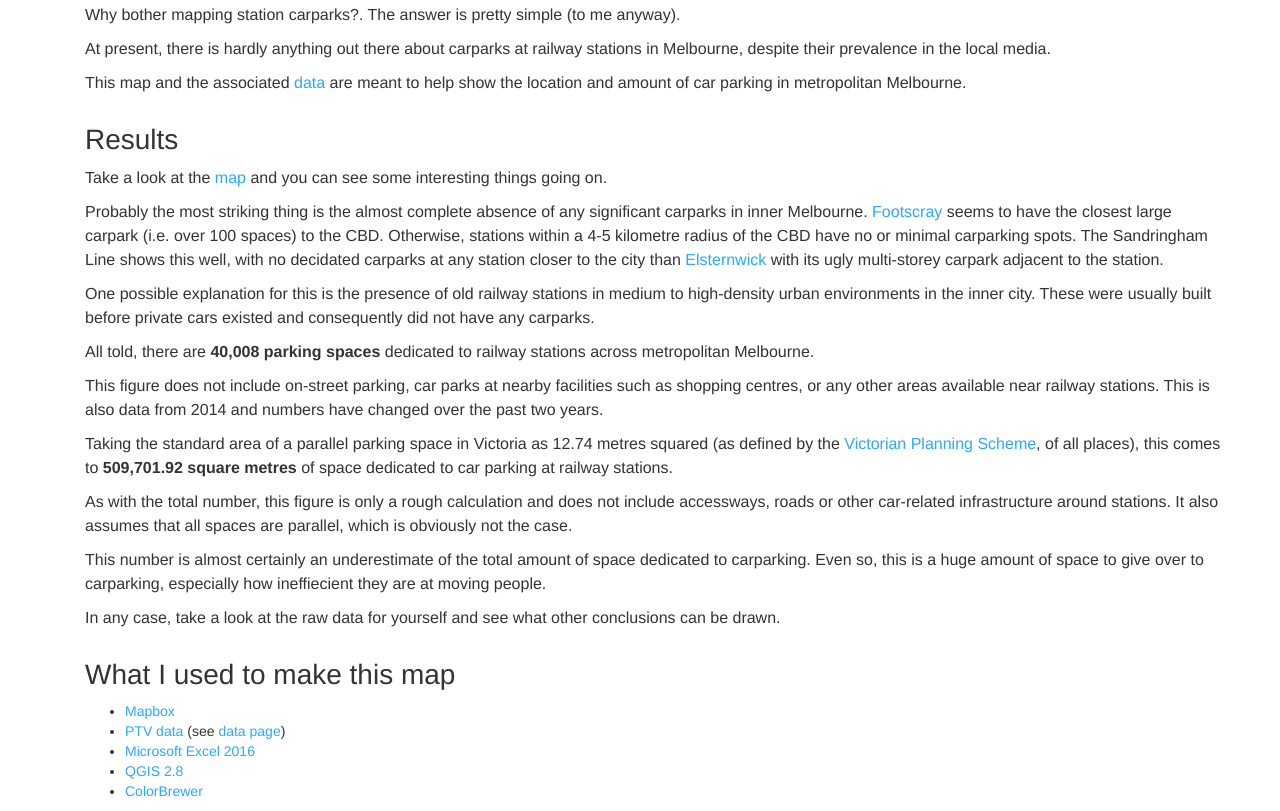
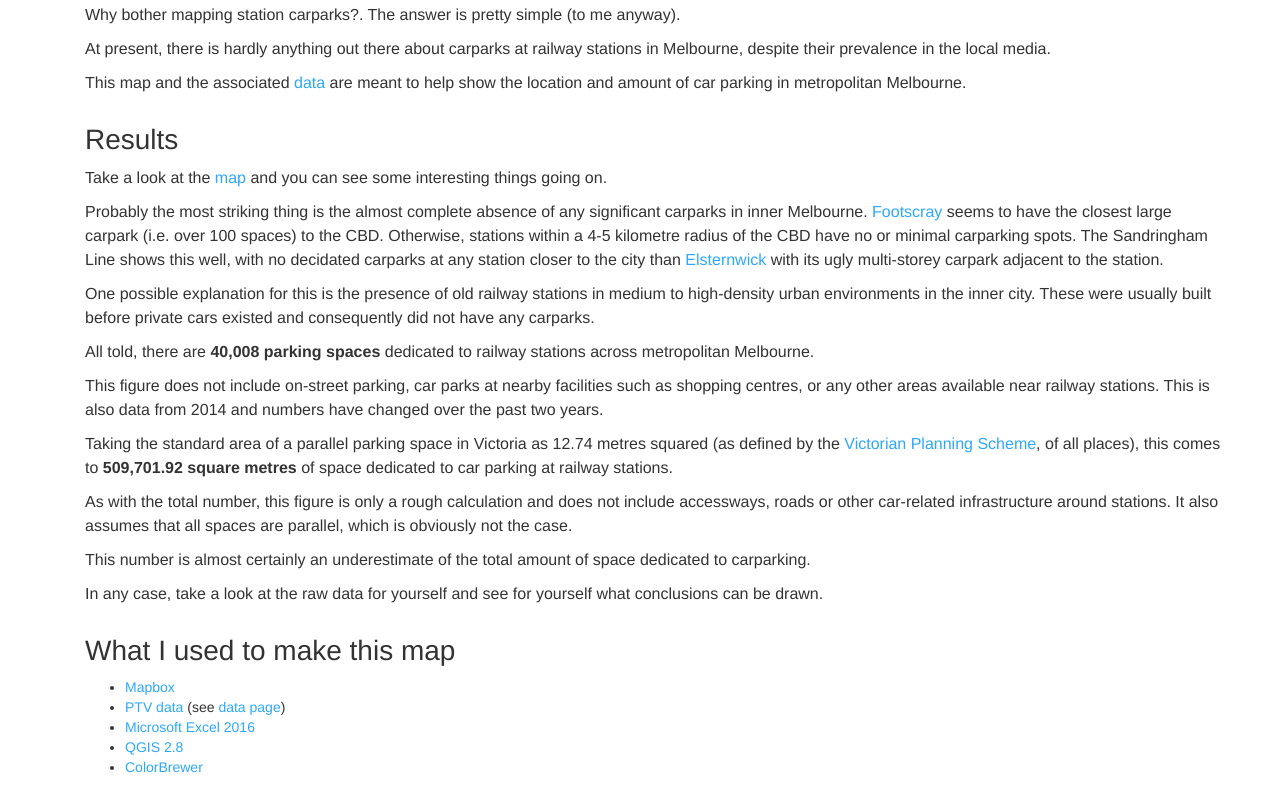
Before and after one commit to philam/trainstationcarparks, a plain HTML site: page info/index.html in a window 1280 px wide. Shown: the part 682-1493 px from the top of the page. After the commit the page ends 1469 px from the top, so only its background shows below. Drawn offline with Linux system fonts and the light colour scheme; a web font is replaced by a local one.

Commit message:
Update index.html

```diff
--- a/info/index.html
+++ b/info/index.html
@@ -105,8 +105,8 @@
 			<p>This figure does not include on-street parking, car parks at nearby facilities such as shopping centres, or any other areas available near railway stations. This is also data from 2014 and numbers have changed over the past two years.</p>
 			<p>Taking the standard area of a parallel parking space in Victoria as 12.74 metres squared (as defined by the <a href="http://planningschemes.dpcd.vic.gov.au/schemes/vpps/52_06.pdf">Victorian Planning Scheme</a>, of all places), this comes to <strong>509,701.92 square metres</strong> of space dedicated to car parking at railway stations.</p>
 			<p>As with the total number, this figure is only a rough calculation and does not include accessways, roads or other car-related infrastructure around stations. It also assumes that all spaces are parallel, which is obviously not the case.</p>
-			<p>This number is almost certainly an underestimate of the total amount of space dedicated to carparking. Even so, this is a huge amount of space to give over to carparking, especially how ineffiecient they are at moving people.</p>
-			<p>In any case, take a look at the raw data for yourself and see what other conclusions can be drawn.</p>
+			<p>This number is almost certainly an underestimate of the total amount of space dedicated to carparking.</p>
+			<p>In any case, take a look at the raw data for yourself and see for yourself what conclusions can be drawn.</p>
 		</div>
 
 		<div class="container text-left">
```
